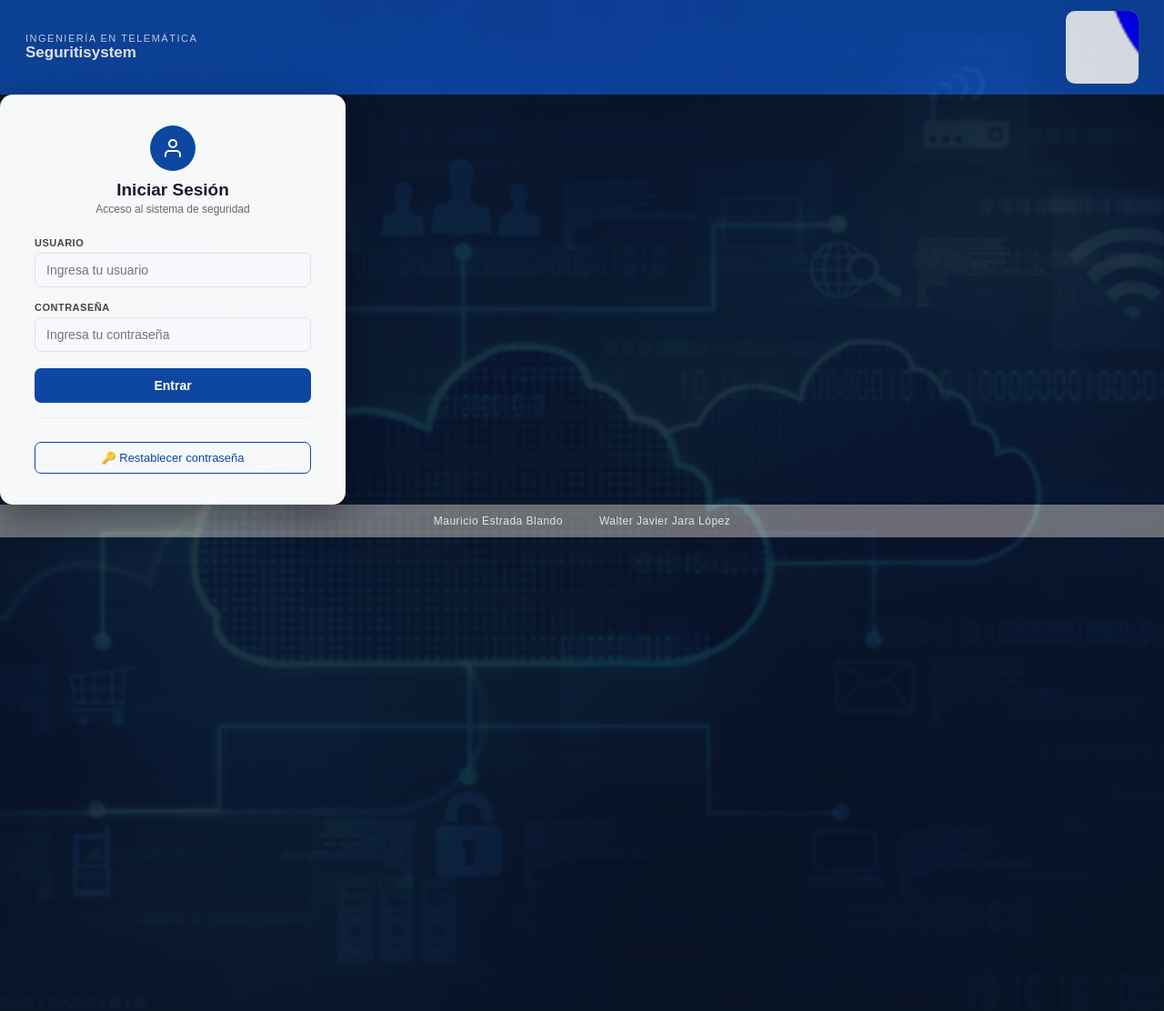
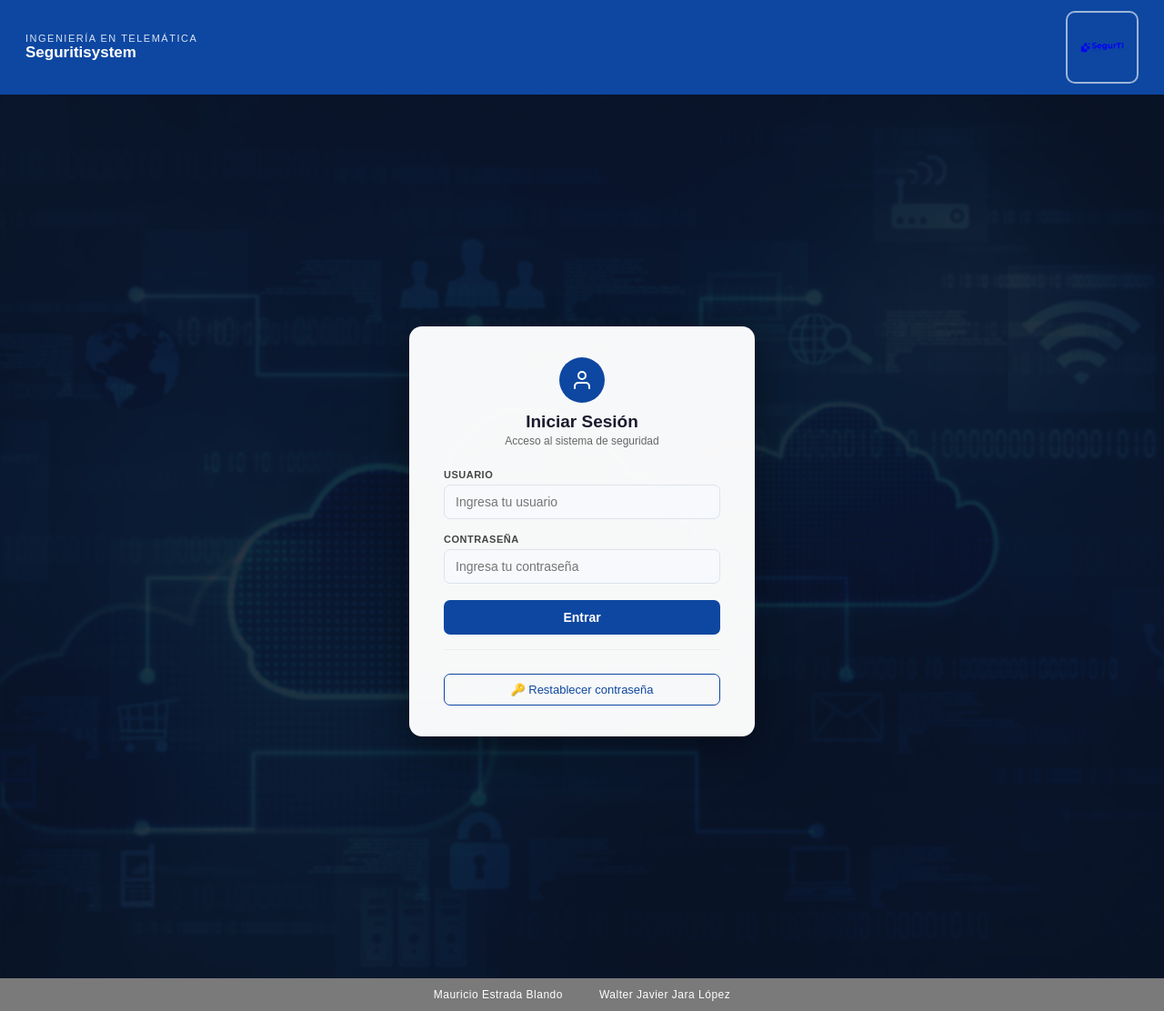
Before and after one commit to wjara2594-sudo/mi-app-flask, a Flask app: page /login in a window 1280 px wide. Shown: the whole page at 91% size. Run offline with Flask 3, Linux system fonts and the light colour scheme.

Commit message:
Update Dise.css

```diff
--- a/static/Dise.css
+++ b/static/Dise.css
@@ -15,32 +15,70 @@ body {
     align-items: center;
     justify-content: space-between;
 }
-.top-left { display: flex; align-items: center; gap: 12px; }
-.top-bar h1 { color: #fff; font-size: 11px; font-weight: 400; letter-spacing: 1.5px; text-transform: uppercase; opacity: 0.85; }
-.top-bar h2 { color: #fff; font-size: 17px; font-weight: 700; }
+
+.top-left {
+    display: flex;
+    align-items: center;
+    gap: 12px;
+}
+
+.top-bar h1 {
+    color: #fff;
+    font-size: 11px;
+    font-weight: 400;
+    letter-spacing: 1.5px;
+    text-transform: uppercase;
+    opacity: 0.85;
+}
+
+.top-bar h2 {
+    color: #fff;
+    font-size: 17px;
+    font-weight: 700;
+}
+
 .top-logo {
-    width: 62px; height: 62px;
-    border-radius: 10px; overflow: hidden;
-    background: rgba(255,255,255,0.1);
-    display: flex; align-items: center; justify-content: center;
-    flex-shrink: 0;
-}
-.top-logo {
-    width: 80px; height: 80px;
-    border-radius: 10px; overflow: hidden;
-    background: rgba(255,255,255,0.95);
-    display: flex; align-items: center; justify-content: center;
+    width: 80px;
+    height: 80px;
+    border-radius: 10px;
+    overflow: hidden;
+    background: #0d47a1;
+    border: 2px solid rgba(255,255,255,0.6);
+    display: flex;
+    align-items: center;
+    justify-content: center;
     flex-shrink: 0;
     padding: 4px;
 }
+
+.top-logo img {
+    width: 100%;
+    height: 100%;
+    object-fit: contain;
+}
+
+.main-content {
+    flex: 1;
+    display: flex;
+    align-items: center;
+    justify-content: center;
+    padding: 32px 16px 80px 16px;
+    position: relative;
+    overflow: hidden;
+    min-height: calc(100vh - 140px);
+}
+
 .watermark {
     position: absolute;
     inset: 0;
-    display: flex; align-items: center; justify-content: center;
+    display: flex;
+    align-items: center;
+    justify-content: center;
     pointer-events: none;
     z-index: 0;
     overflow: hidden;
 }
+
 .watermark img {
     width: 100%;
     height: 100%;
@@ -49,7 +87,13 @@ body {
     filter: grayscale(20%) blur(1px);
     border-radius: 0;
 }
-.card-wrap { position: relative; z-index: 1; width: 100%; max-width: 380px; }
+
+.card-wrap {
+    position: relative;
+    z-index: 1;
+    width: 100%;
+    max-width: 380px;
+}
 
 .login-card, .reset-card {
     background: rgba(255,255,255,0.97);
@@ -57,55 +101,125 @@ body {
     padding: 34px 38px;
     box-shadow: 0 12px 40px rgba(0,0,0,0.4);
 }
-.reset-card { display: none; }
 
-.card-header { text-align: center; margin-bottom: 24px; }
+.reset-card {
+    display: none;
+}
+
+.card-header {
+    text-align: center;
+    margin-bottom: 24px;
+}
+
 .card-icon {
-    width: 50px; height: 50px;
-    background: #0d47a1; border-radius: 50%;
-    display: flex; align-items: center; justify-content: center;
+    width: 50px;
+    height: 50px;
+    background: #0d47a1;
+    border-radius: 50%;
+    display: flex;
+    align-items: center;
+    justify-content: center;
     margin: 0 auto 10px;
 }
-.card-header h3 { color: #1a1a2e; font-size: 19px; font-weight: 700; margin-bottom: 3px; }
-.card-header p { color: #666; font-size: 12px; }
 
-.field-label { display: block; font-size: 11px; font-weight: 600; color: #444; margin-bottom: 5px; letter-spacing: 0.5px; text-transform: uppercase; }
-.field-wrap { margin-bottom: 16px; }
+.card-header h3 {
+    color: #1a1a2e;
+    font-size: 19px;
+    font-weight: 700;
+    margin-bottom: 3px;
+}
+
+.card-header p {
+    color: #666;
+    font-size: 12px;
+}
+
+.field-label {
+    display: block;
+    font-size: 11px;
+    font-weight: 600;
+    color: #444;
+    margin-bottom: 5px;
+    letter-spacing: 0.5px;
+    text-transform: uppercase;
+}
+
+.field-wrap {
+    margin-bottom: 16px;
+}
+
 .field-wrap input {
-    width: 100%; padding: 10px 12px;
-    border: 1.5px solid #dde3ec; border-radius: 7px;
-    font-size: 14px; color: #1a1a2e; background: #f7f9fc;
+    width: 100%;
+    padding: 10px 12px;
+    border: 1.5px solid #dde3ec;
+    border-radius: 7px;
+    font-size: 14px;
+    color: #1a1a2e;
+    background: #f7f9fc;
+    transition: border 0.2s;
 }
-.field-wrap input:focus { border-color: #0d47a1; background: #fff; outline: none; }
+
+.field-wrap input:focus {
+    border-color: #0d47a1;
+    background: #fff;
+    outline: none;
+}
 
 .btn-primary {
-    width: 100%; padding: 11px;
-    background: #0d47a1; color: #fff;
-    border: none; border-radius: 7px;
-    font-size: 14px; font-weight: 600; cursor: pointer;
+    width: 100%;
+    padding: 11px;
+    background: #0d47a1;
+    color: #fff;
+    border: none;
+    border-radius: 7px;
+    font-size: 14px;
+    font-weight: 600;
+    cursor: pointer;
     margin-top: 2px;
 }
-.btn-primary:hover { background: #0a3a8a; }
+
+.btn-primary:hover {
+    background: #0a3a8a;
+}
 
 .btn-link {
-    width: 100%; padding: 9px;
-    background: transparent; color: #0d47a1;
-    border: 1.5px solid #0d47a1; border-radius: 7px;
-    font-size: 13px; font-weight: 500; cursor: pointer;
+    width: 100%;
+    padding: 9px;
+    background: transparent;
+    color: #0d47a1;
+    border: 1.5px solid #0d47a1;
+    border-radius: 7px;
+    font-size: 13px;
+    font-weight: 500;
+    cursor: pointer;
     margin-top: 10px;
 }
-.btn-link:hover { background: #e8f0fe; }
+
+.btn-link:hover {
+    background: #e8f0fe;
+}
 
 .btn-back {
-    width: 100%; padding: 9px;
-    background: transparent; color: #666;
-    border: 1.5px solid #ccc; border-radius: 7px;
-    font-size: 13px; cursor: pointer;
+    width: 100%;
+    padding: 9px;
+    background: transparent;
+    color: #666;
+    border: 1.5px solid #ccc;
+    border-radius: 7px;
+    font-size: 13px;
+    cursor: pointer;
     margin-top: 10px;
 }
-.btn-back:hover { background: #f0f0f0; }
 
-.divider { border: none; border-top: 1px solid #eee; margin: 16px 0; }
+.btn-back:hover {
+    background: #f0f0f0;
+}
+
+.divider {
+    border: none;
+    border-top: 1px solid #eee;
+    margin: 16px 0;
+}
 
 .success-msg {
     display: none;
@@ -121,6 +235,18 @@ body {
 .bottom-bar {
     background: #7a7a7a;
     padding: 11px 28px;
-    display: flex; justify-content: center; gap: 40px; flex-wrap: wrap;
+    display: flex;
+    justify-content: center;
+    gap: 40px;
+    flex-wrap: wrap;
+    position: fixed;
+    bottom: 0;
+    width: 100%;
+    z-index: 10;
 }
-.bottom-bar span { color: #fff; font-size: 12px; letter-spacing: 0.5px; }
+
+.bottom-bar span {
+    color: #fff;
+    font-size: 12px;
+    letter-spacing: 0.5px;
+}
```
